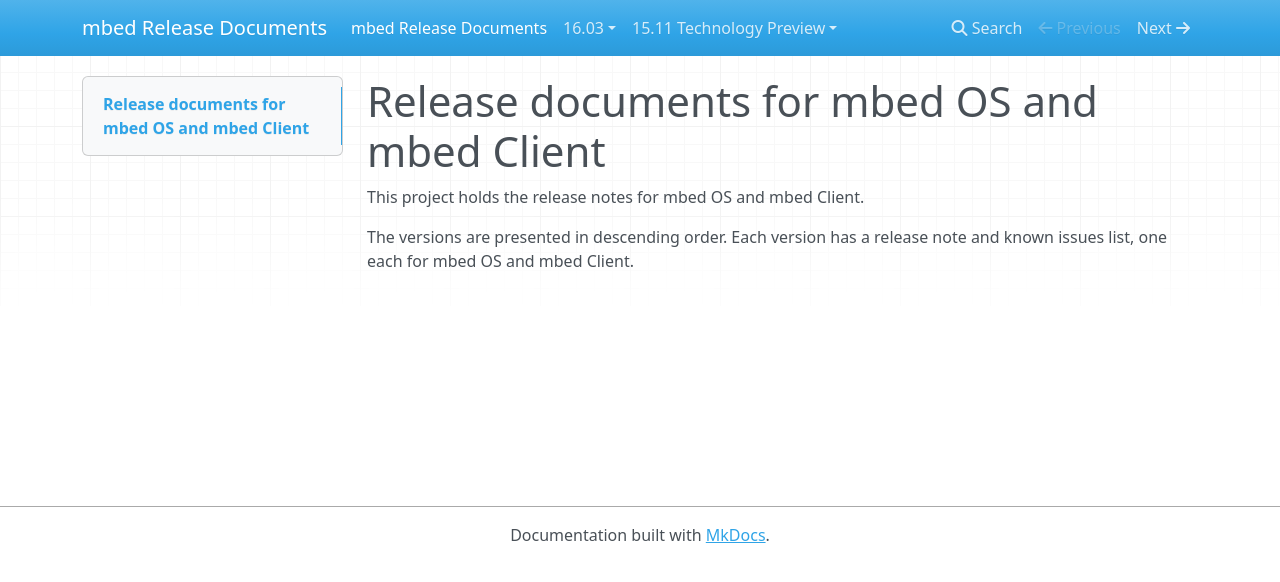
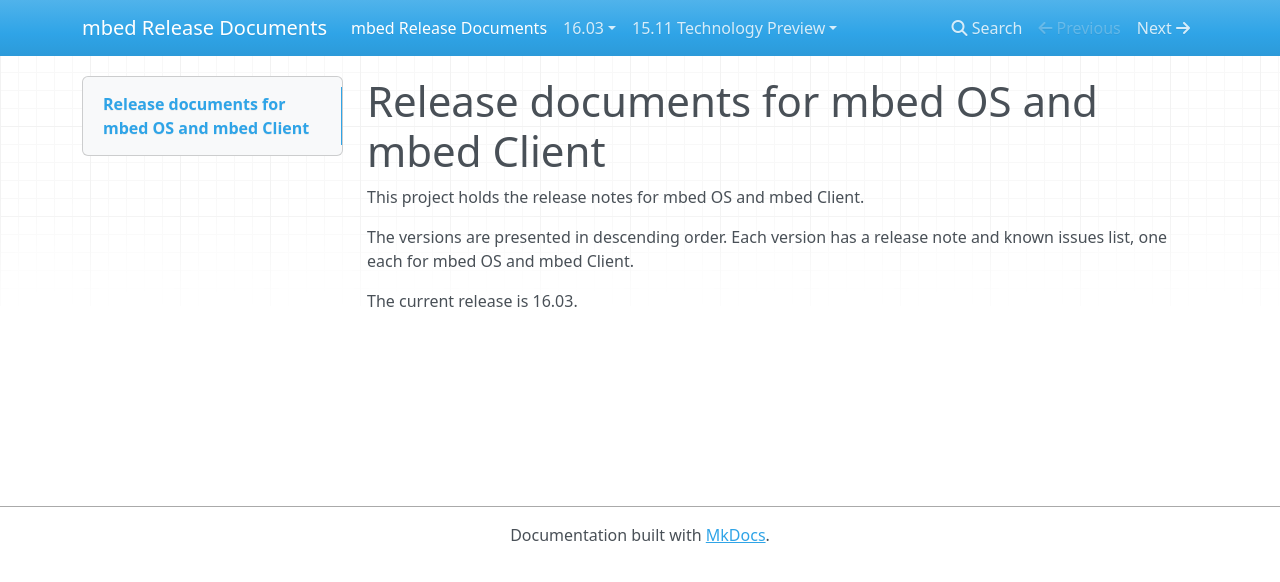
Before and after one commit to kurtace72/mbed_os_release_notes, an MkDocs documentation site: the page built from Docs/index.md, in a window 1280 px wide. Shown: the top 582 px of the page. Built offline with MkDocs 1.6.1, drawn with Linux system fonts in a browser that asks for light colours; nearby versions of some CDN libraries; old or Windows-style settings are respelled for this version of MkDocs.

Commit message:
Updating to 16.03

```diff
--- a/Docs/index.md
+++ b/Docs/index.md
@@ -3,3 +3,5 @@
 This project holds the release notes for mbed OS and mbed Client.
 
 The versions are presented in descending order. Each version has a release note and known issues list, one each for mbed OS and mbed Client.
+
+The current release is 16.03.
```
